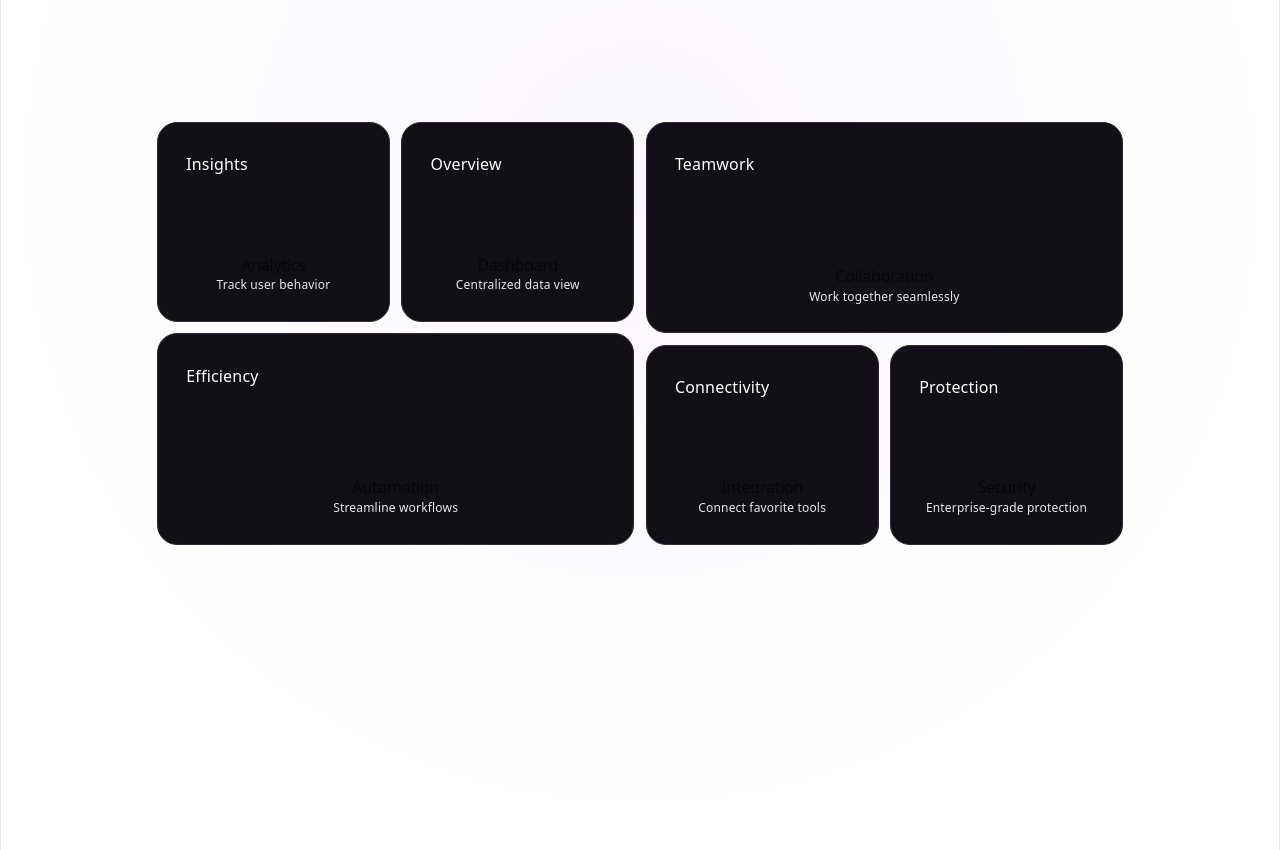
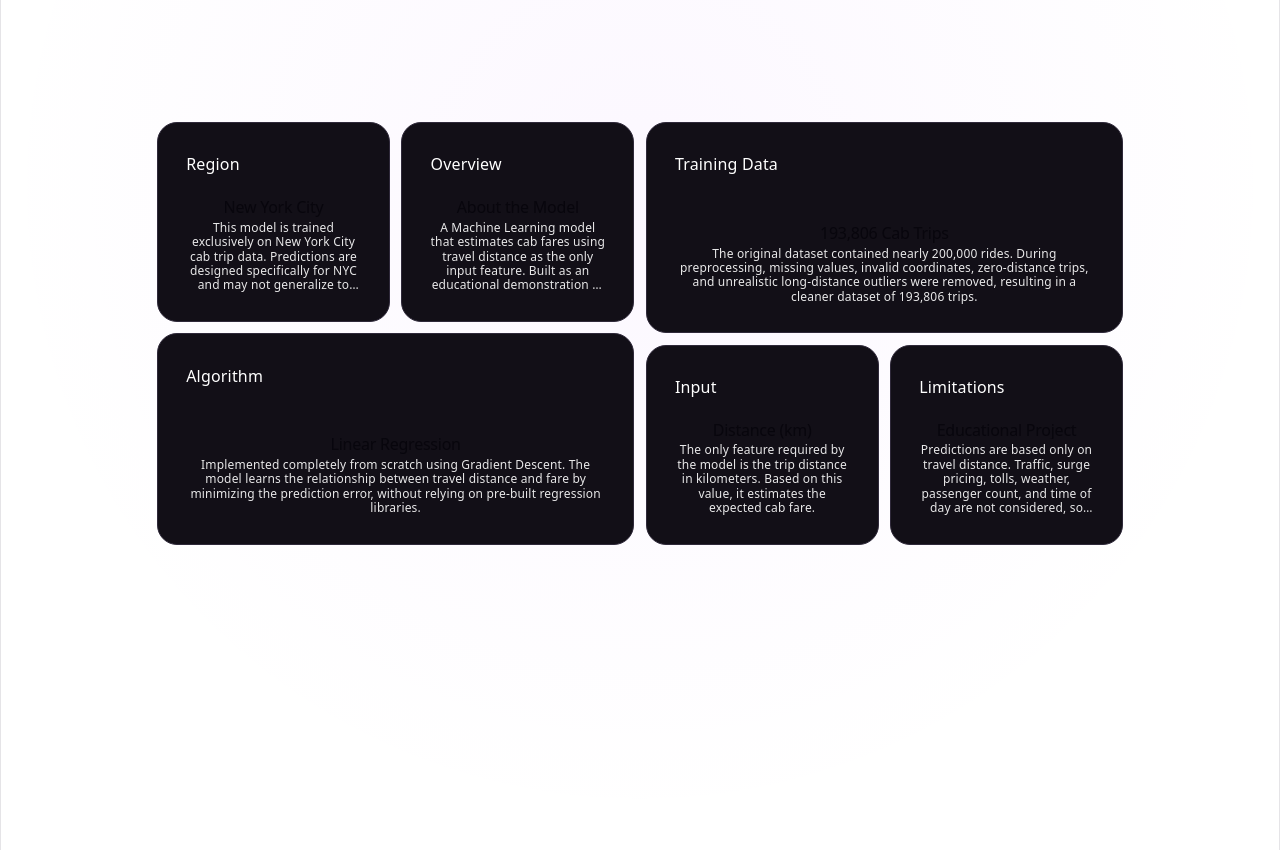
Before and after one commit to tejasvmaske-lab/cab_fare_predictor, a React (Vite) app: page / in a window 1280 px wide. Shown: the part 1280-2130 px from the top of the page. Built offline with nearby package versions, Linux system fonts and the light colour scheme.

Commit message:
details added

```diff
--- a/src/components/MagicBento/MagicBento.css
+++ b/src/components/MagicBento/MagicBento.css
@@ -27,7 +27,7 @@
   aspect-ratio: 4/3;
   min-height: 200px;
   width: 100%;
-  max-width: 100%;
+  max-width: 200%;
   padding: 1.25em;
   border-radius: 20px;
   border: 1px solid var(--border-color);
@@ -70,7 +70,7 @@
 .magic-bento-card__title,
 .magic-bento-card__description {
   --clamp-title: 1;
-  --clamp-desc: 2;
+  --clamp-desc: 5;
 }
 
 .magic-bento-card__title {
--- a/src/components/MagicBento/MagicBento.jsx
+++ b/src/components/MagicBento/MagicBento.jsx
@@ -9,40 +9,51 @@ const MOBILE_BREAKPOINT = 768;
 
 const cardData = [
   {
-    color: '#120F17',
-    title: 'Analytics',
-    description: 'Track user behavior',
-    label: 'Insights'
+    color: "#120F17",
+    label: "Region",
+    title: "New York City",
+    description:
+    "This model is trained exclusively on New York City cab trip data. Predictions are designed specifically for NYC and may not generalize to other cities."
   },
+
   {
-    color: '#120F17',
-    title: 'Dashboard',
-    description: 'Centralized data view',
-    label: 'Overview'
+    color: "#120F17",
+    label: "Overview",
+    title: "About the Model",
+    description:
+    "A Machine Learning model that estimates cab fares using travel distance as the only input feature. Built as an educational demonstration of Linear Regression."
   },
+
   {
-    color: '#120F17',
-    title: 'Collaboration',
-    description: 'Work together seamlessly',
-    label: 'Teamwork'
+    color: "#120F17",
+    label: "Training Data",
+    title: "193,806 Cab Trips",
+    description:
+    "The original dataset contained nearly 200,000 rides. During preprocessing, missing values, invalid coordinates, zero-distance trips, and unrealistic long-distance outliers were removed, resulting in a cleaner dataset of 193,806 trips."
   },
+
   {
-    color: '#120F17',
-    title: 'Automation',
-    description: 'Streamline workflows',
-    label: 'Efficiency'
+    color: "#120F17",
+    label: "Algorithm",
+    title: "Linear Regression",
+    description:
+    "Implemented completely from scratch using Gradient Descent. The model learns the relationship between travel distance and fare by minimizing the prediction error, without relying on pre-built regression libraries."
   },
+
   {
-    color: '#120F17',
-    title: 'Integration',
-    description: 'Connect favorite tools',
-    label: 'Connectivity'
+    color: "#120F17",
+    label: "Input",
+    title: "Distance (km)",
+    description:
+    "The only feature required by the model is the trip distance in kilometers. Based on this value, it estimates the expected cab fare."
   },
+
   {
-    color: '#120F17',
-    title: 'Security',
-    description: 'Enterprise-grade protection',
-    label: 'Protection'
+    color: "#120F17",
+    label: "Limitations",
+    title: "Educational Project",
+    description:
+    "Predictions are based only on travel distance. Traffic, surge pricing, tolls, weather, passenger count, and time of day are not considered, so results should be treated as fare estimates."
   }
 ];
 
```
